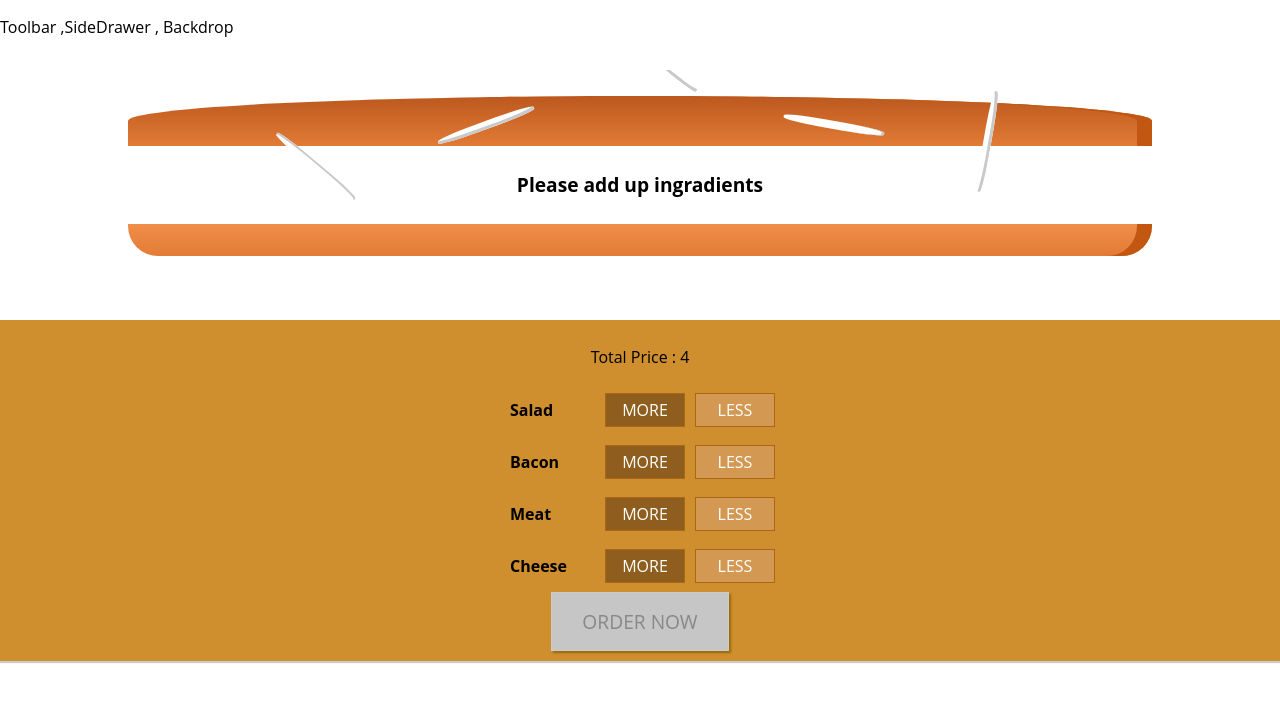
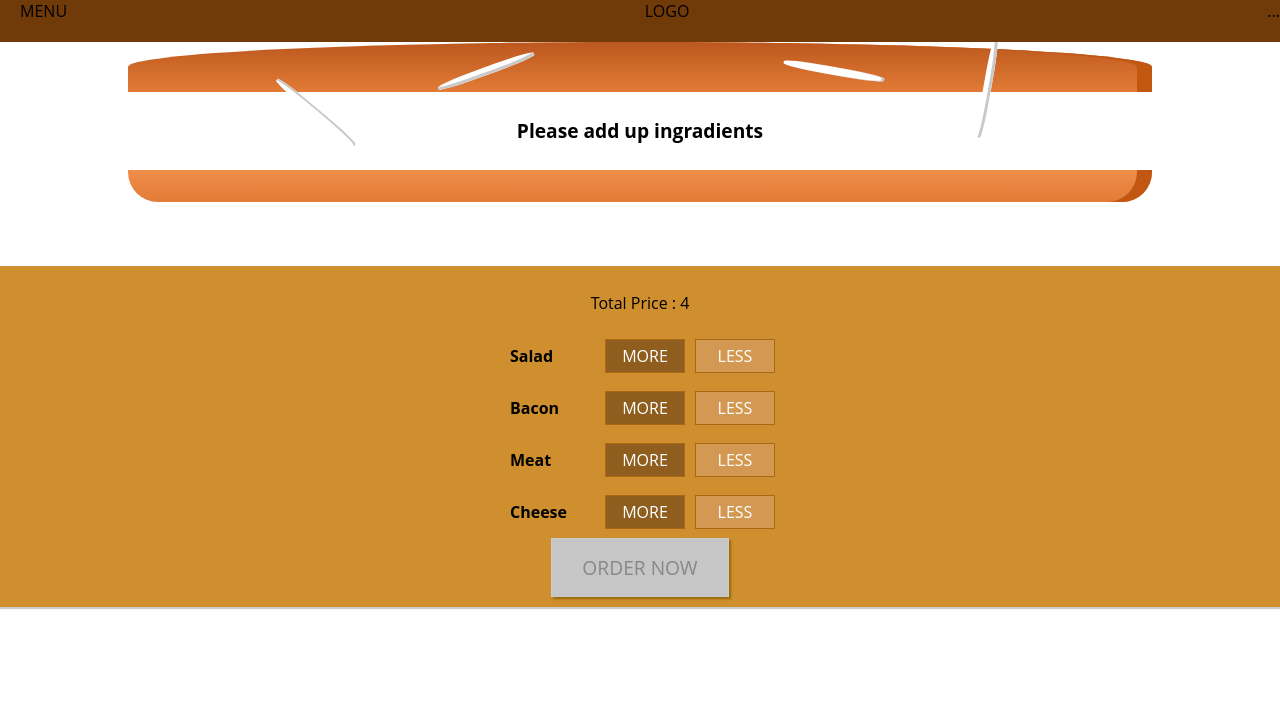
Before and after one commit to IbrahimShamma99/BurgerBuilder, a React app: page / in a window 1280 px wide. Shown: the top 702 px of the page. Built offline with nearby package versions, Linux system fonts and the light colour scheme.

Commit message:
added toolbar

```diff
--- a/src/components/Layout/Layout.js
+++ b/src/components/Layout/Layout.js
@@ -1,11 +1,11 @@
 import React from 'react';
 import classes from './Layout.css';
 import Aux from '../../hoc/Aux';
-
+import Toolbar from '../Navigation/Toolbar/Toolbar';
 const layout = (props) => (
     <Aux>
-    <div className={classes.content}>Toolbar ,SideDrawer , Backdrop</div>
-    <main>
+    <Toolbar/>
+    <main className={classes.content}>
         {props.children}
     </main>
     </Aux>
--- /dev/null
+++ b/src/components/Navigation/Toolbar/Toolbar.css
@@ -0,0 +1,18 @@
+.Toolbar {
+    height: 56;
+    width: 100%;
+    position: fixed;
+    top: 0;
+    left: 0;
+    background-color: #703B09;
+    display: flex;
+    justify-content: space-between;
+    align-items: center;
+    padding: 0 0 20px 20px;
+    box-sizing: border-box;
+    z-index: 90;
+}
+
+.Toolbar nav {
+    height: 100%;
+}
--- /dev/null
+++ b/src/components/Navigation/Toolbar/Toolbar.js
@@ -0,0 +1,15 @@
+import React from 'react';
+import classes from './Toolbar.css';
+const toolbar = (props) => {
+    return (
+        <header className={classes.Toolbar}>
+            <div>MENU</div>
+            <div>LOGO</div>
+            <nav>
+                ...
+            </nav>
+        </header>
+    );
+};
+
+export default toolbar;
```
